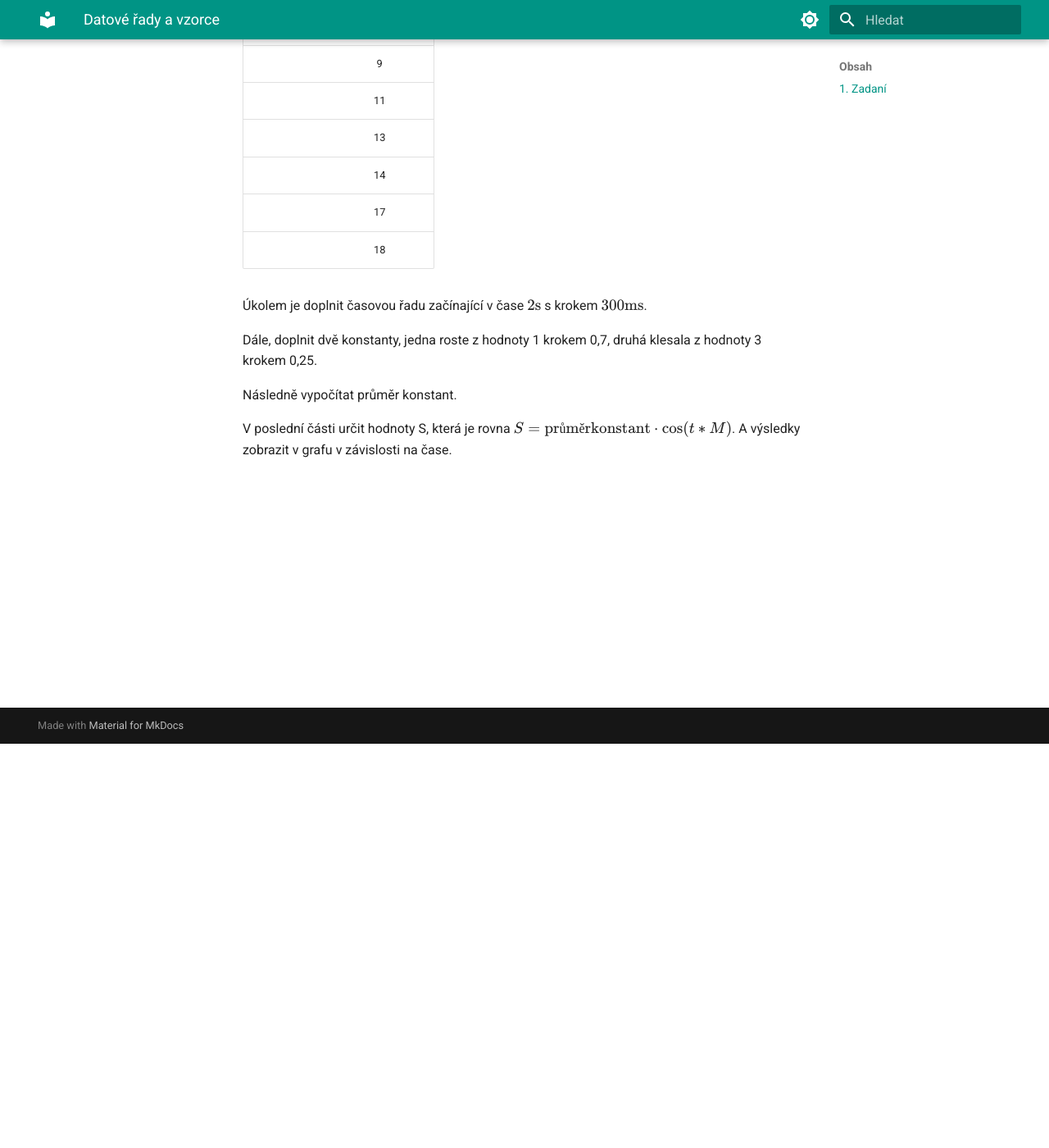
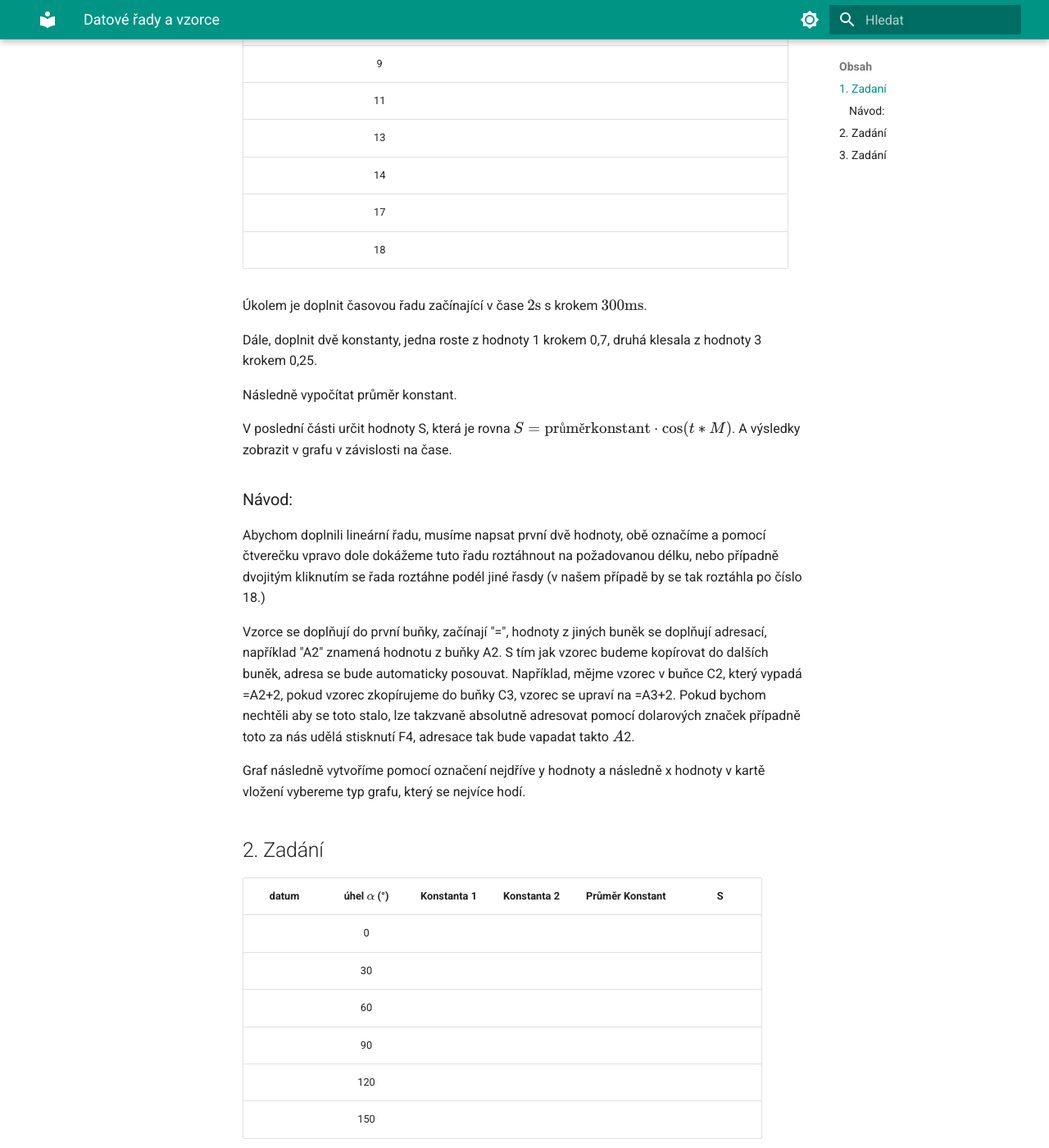
Before and after one commit to svetpodlefarmare/agora-wiki, an MkDocs documentation site: the page built from docs/zpracovani_dat/01-datove-rady-a-vzorce.md, in a window 1280 px wide and 1400 px high, scrolled down 493 px. Shown: the whole window at 82% size. Built offline with MkDocs 1.6.1 and Material for MkDocs 9.7.7, drawn with Linux system fonts in a browser that asks for light colours; some of the changed text lies outside the part shown.

Commit message:
Update 01-datove-rady-a-vzorce.md

```diff
--- a/docs/zpracovani_dat/01-datove-rady-a-vzorce.md
+++ b/docs/zpracovani_dat/01-datove-rady-a-vzorce.md
@@ -3,18 +3,18 @@
 
 Mějme tato naměřená data:
 
-|čas (t)|naměřená data M|
-|:---:|:---:|
-||3|
-||5|
-||6|
-||7|
-||9|
-||11|
-||13|
-||14|
-||17|
-||18|
+|čas (t)|naměřená data M|Konstanta 1|Konstanta 2|Průměr Konstant|S|
+|:---:|:---:|:---:|:---:|:---:|:---:|
+||3|||||
+||5|||||
+||6|||||
+||7|||||
+||9|||||
+||11|||||
+||13|||||
+||14|||||
+||17|||||
+||18|||||
 
 Úkolem je doplnit časovou řadu začínající v čase $2 \mathrm{s}$ s krokem $300 \mathrm{ms}$.
 
@@ -23,3 +23,41 @@ Dále, doplnit dvě konstanty, jedna roste z hodnoty 1 krokem 0,7, druhá klesal
 Následně vypočítat průměr konstant.
 
 V poslední části určit hodnoty S, která je rovna $S = \mathrm{průměr konstant} \cdot \cos(t*M)$. A výsledky zobrazit v grafu v závislosti na čase.
+
+### Návod:
+
+Abychom doplnili lineární řadu, musíme napsat první dvě hodnoty, obě označíme a pomocí čtverečku vpravo dole dokážeme tuto řadu roztáhnout na požadovanou délku, nebo případně dvojitým kliknutím se řada roztáhne podél jiné řasdy (v našem případě by se tak roztáhla po číslo 18.)
+
+Vzorce se doplňují do první buňky, začínají "=", hodnoty z jiných buněk se doplňují adresací, například "A2" znamená hodnotu z buňky A2. S tím jak vzorec budeme kopírovat do dalších buněk, adresa se bude automaticky posouvat. Například, mějme vzorec v buňce C2, který vypadá =A2+2, pokud vzorec zkopírujeme do buňky C3, vzorec se upraví na =A3+2. Pokud bychom nechtěli aby se toto stalo, lze takzvaně absolutně adresovat pomocí dolarových značek případně toto za nás udělá stisknutí F4, adresace tak bude vapadat takto $A$2.
+
+Graf následně vytvoříme pomocí označení nejdříve y hodnoty a následně x hodnoty v kartě vložení vybereme typ grafu, který se nejvíce hodí.
+
+## 2. Zadání
+
+|datum|úhel $\alpha$ (°)|Konstanta 1|Konstanta 2|Průměr Konstant|S|
+|:---:|:---:|:---:|:---:|:---:|:---:|
+||0|||||
+||30|||||
+||60|||||
+||90|||||
+||120|||||
+||150|||||
+
+Sloupec datum vyplňte lineární řadou od data kdy úkol vyplňujete. Konstanty jsou stejné jako v předchozím zadání. Stejně tak jako průměr konstant. Hodnoty S následně dopočítat vzorcem $S = (Prumerkonstant + 2) \cdot \cos(\alpha)$.
+
+Hodnoty pak následně vyneste v závislosti na úhlu ve sloupcovém grafu.
+
+## 3. Zadání
+
+|Měsíc|$2 \cdot \pi$|Konstanta 1|Konstanta 2|Průměr Konstant|S|
+|:---:|:---:|:---:|:---:|:---:|:---:|
+|||||||
+|||||||
+|||||||
+|||||||
+|||||||
+|||||||
+
+Sloupec s názvem "Měsíc" doplňte lineární řadou od ledna. Do sloupce "$2 \cdot \pi$" doplňte vzorcem hdonotu $2 \cdot \pi$, Konstanty jsou stejné, stejně jako jejich průměr. Hodnota S je zadaná vzorcem $S = 2\cdot \pi (Prumerkonstant)^2$.
+
+Hodnoty následně zobrazte ve sloupcovém grafu v závislosti na měsíci.
```
